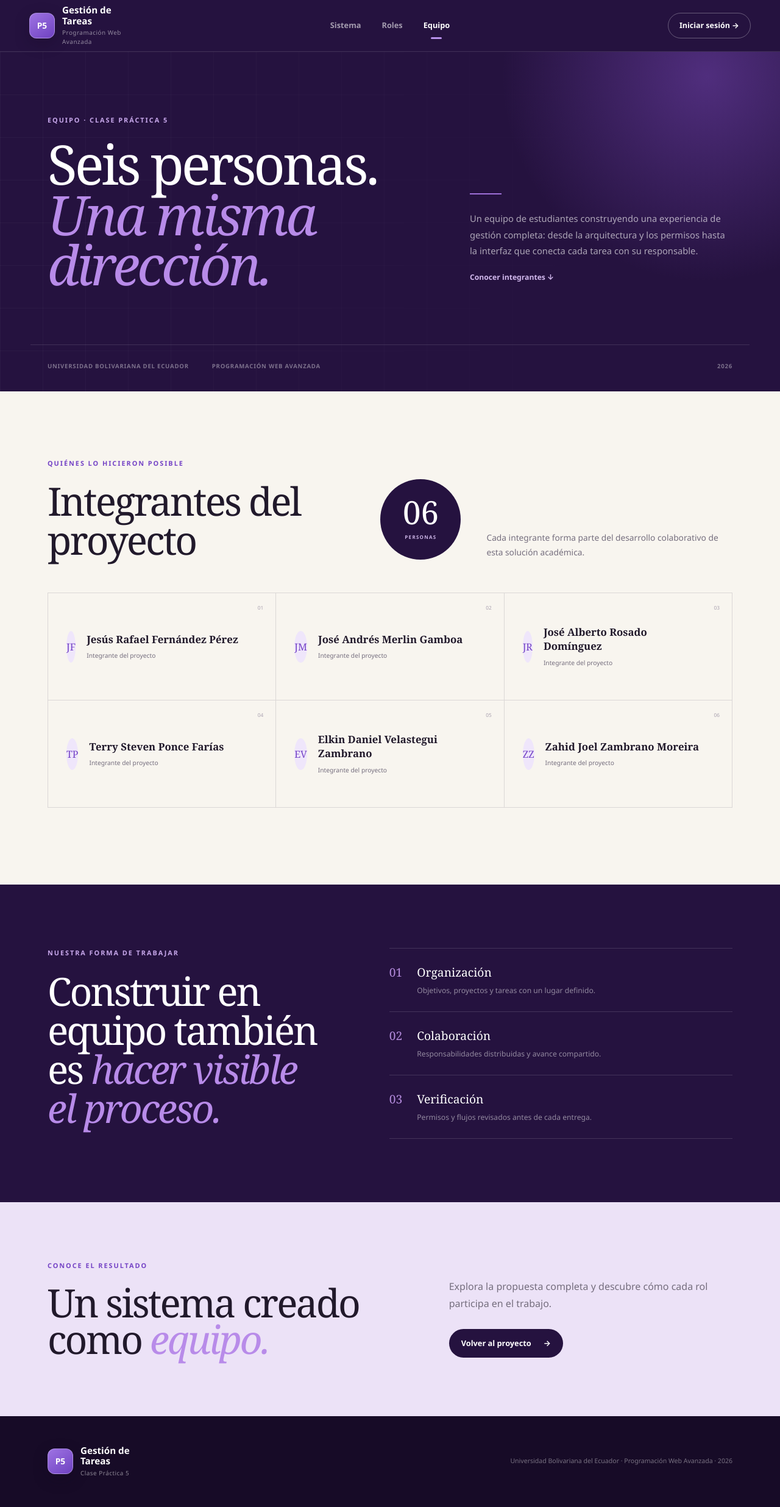
After one commit to Team-Evorion/pwapractica5, a Laravel app: page /equipo in a window 1280 px wide. The commit adds this page. Shown: the whole page at 61% size. Run offline with Laravel 12, Linux system fonts and the light colour scheme.

Commit message:
feat: separar presentacion del equipo

```diff
--- /dev/null
+++ b/public/css/team.css
@@ -0,0 +1,270 @@
+:root {
+    --team-cream: #f8f5ef;
+    --team-ink: #21192b;
+    --team-muted: #756e7e;
+    --team-purple: #7544c6;
+    --team-purple-dark: #25123f;
+    --team-lilac: #efe6fb;
+    --team-line: rgba(48, 34, 64, .14);
+}
+
+html { scroll-behavior: smooth; }
+
+.team-page-public {
+    background: var(--team-cream);
+    color: var(--team-ink);
+    font-family: "Segoe UI", Inter, system-ui, -apple-system, sans-serif;
+    margin: 0;
+    overflow-x: hidden;
+}
+
+.team-page-public h1,
+.team-page-public h2,
+.team-page-public h3,
+.team-page-public p { margin-top: 0; }
+
+.team-shell {
+    margin-inline: auto;
+    max-width: 1180px;
+    padding-inline: 28px;
+    width: 100%;
+}
+
+.team-header {
+    background: var(--team-purple-dark);
+    border-bottom: 1px solid rgba(255, 255, 255, .12);
+    position: relative;
+    z-index: 5;
+}
+
+.team-nav {
+    align-items: center;
+    display: grid;
+    grid-template-columns: 1fr auto 1fr;
+    margin-inline: auto;
+    max-width: 1240px;
+    min-height: 84px;
+    padding-inline: 28px;
+}
+
+.team-nav-links { display: flex; gap: 34px; }
+.team-nav-links a {
+    color: rgba(255, 255, 255, .58);
+    font-size: .8rem;
+    font-weight: 650;
+    position: relative;
+    text-decoration: none;
+}
+.team-nav-links a:hover,
+.team-nav-links a.active { color: #fff; }
+.team-nav-links a.active::after {
+    background: #b992ed;
+    border-radius: 999px;
+    bottom: -12px;
+    content: "";
+    height: 3px;
+    left: 50%;
+    position: absolute;
+    transform: translateX(-50%);
+    width: 18px;
+}
+
+.team-access {
+    border: 1px solid rgba(255, 255, 255, .3);
+    border-radius: 999px;
+    color: #fff;
+    font-size: .78rem;
+    font-weight: 750;
+    justify-self: end;
+    padding: 11px 18px;
+    text-decoration: none;
+}
+.team-access:hover { background: #fff; color: var(--team-purple-dark); }
+
+.team-intro {
+    background: var(--team-purple-dark);
+    color: #fff;
+    overflow: hidden;
+    padding: 104px 0 34px;
+    position: relative;
+}
+.team-intro::before {
+    background-image: linear-gradient(rgba(255, 255, 255, .035) 1px, transparent 1px), linear-gradient(90deg, rgba(255, 255, 255, .035) 1px, transparent 1px);
+    background-size: 70px 70px;
+    content: "";
+    inset: 0;
+    mask-image: linear-gradient(to right, #000, transparent 85%);
+    pointer-events: none;
+    position: absolute;
+}
+.team-intro-glow {
+    background: radial-gradient(circle, rgba(139, 84, 211, .42), transparent 68%);
+    border-radius: 50%;
+    height: 700px;
+    position: absolute;
+    right: -230px;
+    top: -310px;
+    width: 700px;
+}
+.team-intro-grid {
+    align-items: end;
+    display: grid;
+    gap: 110px;
+    grid-template-columns: 1.15fr .85fr;
+    position: relative;
+}
+.team-eyebrow {
+    color: #c7a7eb;
+    font-size: .68rem;
+    font-weight: 850;
+    letter-spacing: .18em;
+    margin-bottom: 22px;
+    text-transform: uppercase;
+}
+.team-eyebrow-purple { color: var(--team-purple); }
+.team-title-block h1,
+.team-roster-heading h2,
+.team-principles h2,
+.team-closing h2 {
+    font-family: Georgia, "Times New Roman", serif;
+    font-weight: 500;
+    letter-spacing: -.045em;
+}
+.team-title-block h1 { font-size: clamp(3.6rem, 7vw, 6.8rem); line-height: .92; margin: 0; }
+.team-title-block h1 em,
+.team-principles h2 em,
+.team-closing h2 em { color: #b88be9; font-weight: 400; }
+.team-intro-copy { padding-bottom: 10px; }
+.team-rule { background: #9e70d8; display: block; height: 2px; margin-bottom: 26px; width: 52px; }
+.team-intro-copy p { color: rgba(255, 255, 255, .62); font-size: .92rem; line-height: 1.8; }
+.team-intro-copy a { color: #d2b9ee; font-size: .76rem; font-weight: 750; text-decoration: none; }
+.team-intro-copy a:hover { color: #fff; }
+.team-intro-meta {
+    border-top: 1px solid rgba(255, 255, 255, .12);
+    display: flex;
+    gap: 38px;
+    margin-top: 90px;
+    padding-top: 28px;
+    position: relative;
+}
+.team-intro-meta span { color: rgba(255, 255, 255, .4); font-size: .6rem; font-weight: 700; letter-spacing: .08em; text-transform: uppercase; }
+.team-intro-meta span:last-child { margin-left: auto; }
+
+.team-roster { padding: 110px 0 126px; }
+.team-roster-heading {
+    align-items: end;
+    display: grid;
+    gap: 42px;
+    grid-template-columns: 1fr auto .8fr;
+    margin-bottom: 54px;
+}
+.team-roster-heading h2 { font-size: clamp(2.8rem, 5vw, 4.7rem); line-height: 1; margin: 0; }
+.team-roster-heading > p { color: var(--team-muted); font-size: .86rem; line-height: 1.75; margin: 0; }
+.team-total {
+    align-items: center;
+    background: var(--team-purple-dark);
+    border-radius: 50%;
+    color: #fff;
+    display: flex;
+    flex-direction: column;
+    height: 132px;
+    justify-content: center;
+    width: 132px;
+}
+.team-total strong { font-family: Georgia, serif; font-size: 3.3rem; font-weight: 400; line-height: .85; }
+.team-total span { color: #cab3e4; font-size: .5rem; font-weight: 850; letter-spacing: .16em; margin-top: 12px; }
+.team-roster-grid { border-left: 1px solid var(--team-line); border-top: 1px solid var(--team-line); display: grid; grid-template-columns: repeat(3, 1fr); }
+.team-member {
+    align-items: center;
+    border-bottom: 1px solid var(--team-line);
+    border-right: 1px solid var(--team-line);
+    display: grid;
+    gap: 18px;
+    grid-template-columns: auto 1fr;
+    min-height: 176px;
+    padding: 30px;
+    position: relative;
+    transition: background .2s ease, transform .2s ease;
+}
+.team-member:hover { background: #fff; transform: translateY(-3px); z-index: 1; }
+.team-member-number { color: #aaa2b0; font-size: .52rem; position: absolute; right: 20px; top: 18px; }
+.team-member-avatar {
+    align-items: center;
+    background: var(--team-lilac);
+    border-radius: 50%;
+    color: var(--team-purple);
+    display: flex;
+    flex: 0 0 52px;
+    font-family: Georgia, serif;
+    height: 52px;
+    justify-content: center;
+}
+.team-member h3 { font-family: Georgia, serif; font-size: 1.05rem; font-weight: 600; line-height: 1.35; margin-bottom: 8px; padding-right: 10px; }
+.team-member p { color: var(--team-muted); font-size: .64rem; margin: 0; }
+
+.team-principles { background: var(--team-purple-dark); color: #fff; padding: 104px 0; }
+.team-principles-grid { align-items: start; display: grid; gap: 100px; grid-template-columns: .9fr 1.1fr; }
+.team-principles h2 { font-size: clamp(2.7rem, 5vw, 4.6rem); line-height: 1; margin: 0; }
+.team-principles ol { border-top: 1px solid rgba(255, 255, 255, .14); list-style: none; margin: 0; padding: 0; }
+.team-principles li { border-bottom: 1px solid rgba(255, 255, 255, .14); display: grid; gap: 24px; grid-template-columns: auto 1fr; padding: 25px 0; }
+.team-principles li > span { color: #b58cde; font-family: Georgia, serif; font-size: 1.2rem; }
+.team-principles strong { display: block; font-family: Georgia, serif; font-size: 1.2rem; font-weight: 500; margin-bottom: 6px; }
+.team-principles li p { color: rgba(255, 255, 255, .5); font-size: .76rem; margin: 0; }
+
+.team-closing { background: #ece2f7; padding: 96px 0; }
+.team-closing-inner { align-items: end; display: grid; gap: 90px; grid-template-columns: 1.1fr .9fr; }
+.team-closing h2 { font-size: clamp(3rem, 5vw, 5rem); line-height: .94; margin: 0; }
+.team-closing > div > div:last-child > p { color: var(--team-muted); line-height: 1.7; margin-bottom: 28px; }
+.team-closing-button {
+    align-items: center;
+    background: var(--team-purple-dark);
+    border-radius: 999px;
+    color: #fff;
+    display: inline-flex;
+    font-size: .8rem;
+    font-weight: 750;
+    gap: 20px;
+    padding: 14px 20px;
+    text-decoration: none;
+}
+.team-closing-button:hover { background: var(--team-purple); color: #fff; }
+.team-footer { background: #170b27; color: #fff; padding: 48px 0; }
+.team-footer-inner { align-items: center; display: flex; justify-content: space-between; }
+.team-footer p { color: rgba(255, 255, 255, .42); font-size: .66rem; margin: 0; }
+
+@media (max-width: 991.98px) {
+    .team-nav { grid-template-columns: 1fr auto; }
+    .team-nav-links { display: none; }
+    .team-intro-grid { gap: 55px; grid-template-columns: 1fr; }
+    .team-intro-copy { max-width: 650px; }
+    .team-intro-meta { margin-top: 64px; }
+    .team-roster-heading { grid-template-columns: 1fr auto; }
+    .team-roster-heading > p { grid-column: 1 / -1; max-width: 620px; }
+    .team-roster-grid { grid-template-columns: repeat(2, 1fr); }
+    .team-principles-grid,
+    .team-closing-inner { gap: 60px; grid-template-columns: 1fr; }
+}
+
+@media (max-width: 767.98px) {
+    .team-nav { min-height: 74px; padding-inline: 18px; }
+    .team-access { font-size: 0; padding: 9px 13px; }
+    .team-access span { font-size: 1rem; }
+    .team-intro { padding: 74px 0 28px; }
+    .team-title-block h1 { font-size: clamp(3.3rem, 16vw, 5rem); }
+    .team-intro-meta { align-items: flex-start; flex-direction: column; gap: 12px; }
+    .team-intro-meta span:last-child { margin-left: 0; }
+    .team-roster { padding: 76px 0; }
+    .team-roster-heading { align-items: start; grid-template-columns: 1fr; }
+    .team-total { height: 110px; width: 110px; }
+    .team-total strong { font-size: 2.7rem; }
+    .team-roster-grid { grid-template-columns: 1fr; }
+    .team-member { min-height: 145px; padding: 24px; }
+    .team-principles,
+    .team-closing { padding: 76px 0; }
+    .team-footer-inner { align-items: flex-start; flex-direction: column; gap: 28px; }
+}
+
+@media (prefers-reduced-motion: reduce) {
+    html { scroll-behavior: auto; }
+    *, *::before, *::after { transition-duration: .01ms !important; }
+}
--- /dev/null
+++ b/resources/views/team.blade.php
@@ -0,0 +1,132 @@
+<!doctype html>
+<html lang="es">
+<head>
+    <meta charset="utf-8">
+    <meta name="viewport" content="width=device-width, initial-scale=1">
+    <meta name="description" content="Equipo de estudiantes responsable del Sistema de Gestión de Tareas de la Clase Práctica 5.">
+    <title>Equipo · PWA Práctica 5</title>
+    <link href="{{ asset('vendor/bootstrap/css/bootstrap.min.css') }}" rel="stylesheet">
+    <link href="{{ asset('css/app.css') }}" rel="stylesheet">
+    <link href="{{ asset('css/landing.css') }}" rel="stylesheet">
+    <link href="{{ asset('css/team.css') }}" rel="stylesheet">
+</head>
+<body class="team-page-public">
+    <header class="team-header">
+        <nav class="team-nav" aria-label="Navegación principal">
+            <a class="landing-brand" href="{{ route('home') }}" aria-label="Práctica 5, inicio">
+                <span class="landing-brand-mark">P5</span>
+                <span><strong>Gestión de Tareas</strong><small>Programación Web Avanzada</small></span>
+            </a>
+
+            <div class="team-nav-links">
+                <a href="{{ route('home') }}#sistema">Sistema</a>
+                <a href="{{ route('home') }}#roles">Roles</a>
+                <a class="active" href="{{ route('team') }}" aria-current="page">Equipo</a>
+            </div>
+
+            <a class="team-access" href="{{ auth()->check() ? route('dashboard') : route('login') }}">
+                {{ auth()->check() ? 'Ir al panel' : 'Iniciar sesión' }} <span aria-hidden="true">→</span>
+            </a>
+        </nav>
+    </header>
+
+    <main>
+        <section class="team-intro">
+            <div class="team-intro-glow" aria-hidden="true"></div>
+            <div class="team-shell team-intro-grid">
+                <div class="team-title-block">
+                    <p class="team-eyebrow">EQUIPO · CLASE PRÁCTICA 5</p>
+                    <h1>Seis personas.<br><em>Una misma dirección.</em></h1>
+                </div>
+                <div class="team-intro-copy">
+                    <span class="team-rule" aria-hidden="true"></span>
+                    <p>Un equipo de estudiantes construyendo una experiencia de gestión completa: desde la arquitectura y los permisos hasta la interfaz que conecta cada tarea con su responsable.</p>
+                    <a href="#integrantes">Conocer integrantes <span aria-hidden="true">↓</span></a>
+                </div>
+            </div>
+            <div class="team-shell team-intro-meta">
+                <span>Universidad Bolivariana del Ecuador</span>
+                <span>Programación Web Avanzada</span>
+                <span>2026</span>
+            </div>
+        </section>
+
+        <section class="team-roster" id="integrantes">
+            <div class="team-shell">
+                <div class="team-roster-heading">
+                    <div>
+                        <p class="team-eyebrow team-eyebrow-purple">QUIÉNES LO HICIERON POSIBLE</p>
+                        <h2>Integrantes del proyecto</h2>
+                    </div>
+                    <div class="team-total" aria-label="Seis integrantes"><strong>06</strong><span>PERSONAS</span></div>
+                    <p>Cada integrante forma parte del desarrollo colaborativo de esta solución académica.</p>
+                </div>
+
+                <div class="team-roster-grid">
+                    <article class="team-member">
+                        <span class="team-member-number">01</span>
+                        <span class="team-member-avatar">JF</span>
+                        <div><h3>Jesús Rafael Fernández Pérez</h3><p>Integrante del proyecto</p></div>
+                    </article>
+                    <article class="team-member">
+                        <span class="team-member-number">02</span>
+                        <span class="team-member-avatar">JM</span>
+                        <div><h3>José Andrés Merlin Gamboa</h3><p>Integrante del proyecto</p></div>
+                    </article>
+                    <article class="team-member">
+                        <span class="team-member-number">03</span>
+                        <span class="team-member-avatar">JR</span>
+                        <div><h3>José Alberto Rosado Domínguez</h3><p>Integrante del proyecto</p></div>
+                    </article>
+                    <article class="team-member">
+                        <span class="team-member-number">04</span>
+                        <span class="team-member-avatar">TP</span>
+                        <div><h3>Terry Steven Ponce Farías</h3><p>Integrante del proyecto</p></div>
+                    </article>
+                    <article class="team-member">
+                        <span class="team-member-number">05</span>
+                        <span class="team-member-avatar">EV</span>
+                        <div><h3>Elkin Daniel Velastegui Zambrano</h3><p>Integrante del proyecto</p></div>
+                    </article>
+                    <article class="team-member">
+                        <span class="team-member-number">06</span>
+                        <span class="team-member-avatar">ZZ</span>
+                        <div><h3>Zahid Joel Zambrano Moreira</h3><p>Integrante del proyecto</p></div>
+                    </article>
+                </div>
+            </div>
+        </section>
+
+        <section class="team-principles">
+            <div class="team-shell team-principles-grid">
+                <div>
+                    <p class="team-eyebrow">NUESTRA FORMA DE TRABAJAR</p>
+                    <h2>Construir en equipo también es <em>hacer visible el proceso.</em></h2>
+                </div>
+                <ol>
+                    <li><span>01</span><div><strong>Organización</strong><p>Objetivos, proyectos y tareas con un lugar definido.</p></div></li>
+                    <li><span>02</span><div><strong>Colaboración</strong><p>Responsabilidades distribuidas y avance compartido.</p></div></li>
+                    <li><span>03</span><div><strong>Verificación</strong><p>Permisos y flujos revisados antes de cada entrega.</p></div></li>
+                </ol>
+            </div>
+        </section>
+
+        <section class="team-closing">
+            <div class="team-shell team-closing-inner">
+                <div><p class="team-eyebrow team-eyebrow-purple">CONOCE EL RESULTADO</p><h2>Un sistema creado<br>como <em>equipo.</em></h2></div>
+                <div>
+                    <p>Explora la propuesta completa y descubre cómo cada rol participa en el trabajo.</p>
+                    <a class="team-closing-button" href="{{ route('home') }}">Volver al proyecto <span aria-hidden="true">→</span></a>
+                </div>
+            </div>
+        </section>
+    </main>
+
+    <footer class="team-footer">
+        <div class="team-shell team-footer-inner">
+            <a class="landing-brand" href="{{ route('home') }}"><span class="landing-brand-mark">P5</span><span><strong>Gestión de Tareas</strong><small>Clase Práctica 5</small></span></a>
+            <p>Universidad Bolivariana del Ecuador · Programación Web Avanzada · 2026</p>
+        </div>
+    </footer>
+</body>
+</html>
--- a/routes/web.php
+++ b/routes/web.php
@@ -16,6 +16,8 @@ use Illuminate\Support\Facades\Route;
 Route::get('/', function () {
     return view('welcome');
 })->name('home');
+
+Route::view('/equipo', 'team')->name('team');
 
 Route::middleware('guest')->group(function (): void {
     Route::get('login', [WebAuthenticatedSessionController::class, 'create'])->name('login');
```
Also changed, not shown: public/css/landing.css (+3 -29 lines), resources/views/welcome.blade.php (+2 -24 lines), tests/Feature/ExampleTest.php (+12 -1 lines), README.md.
